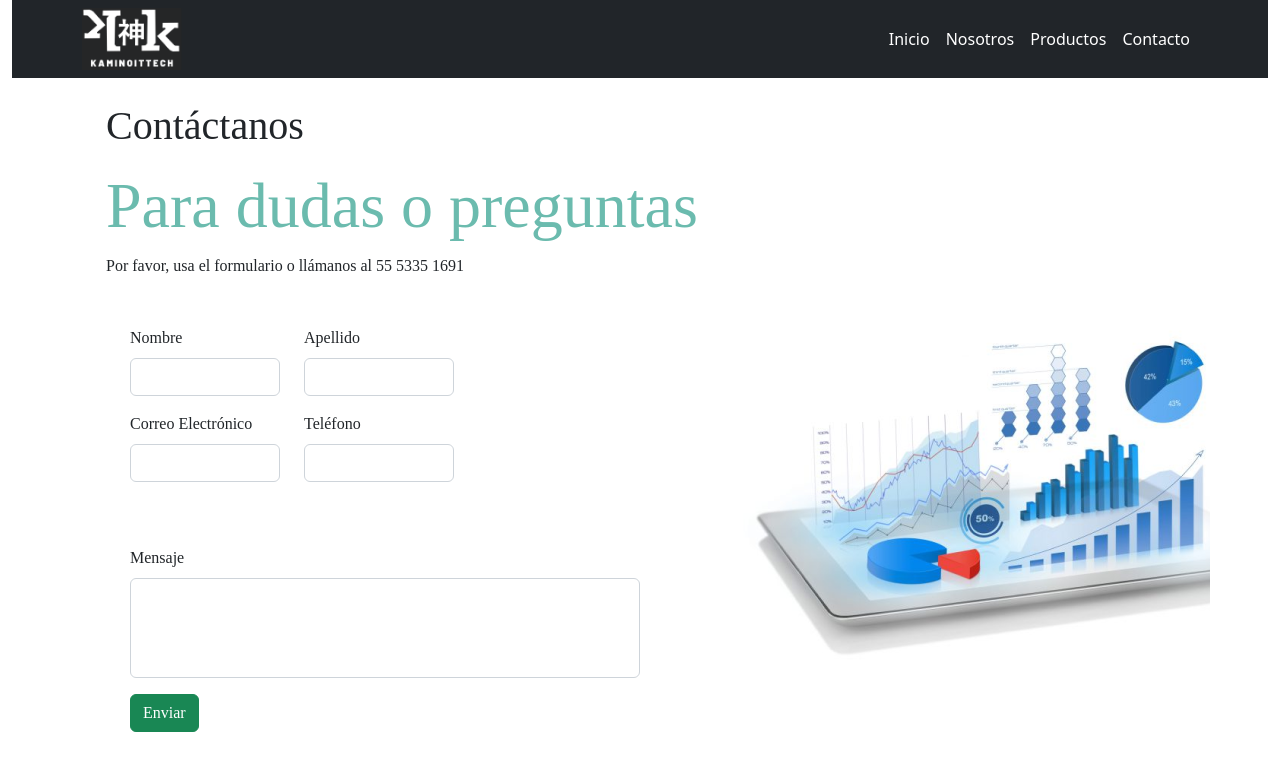
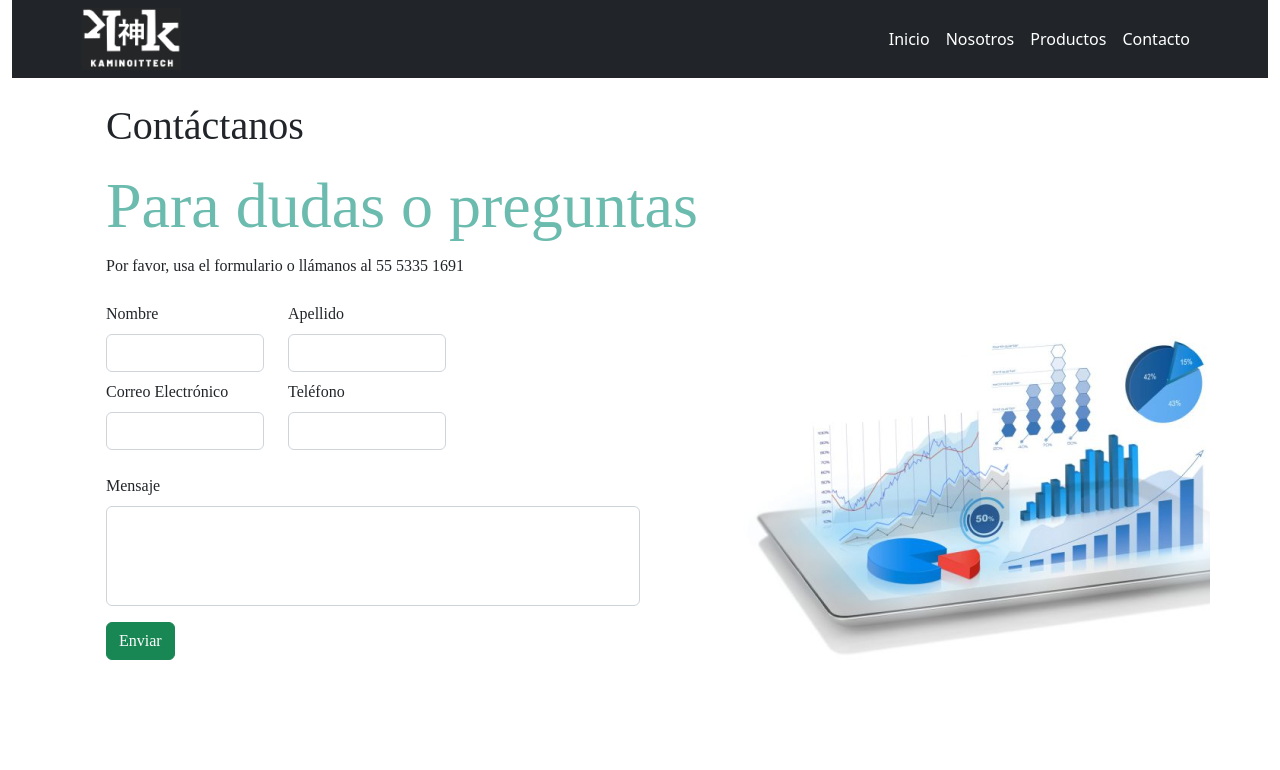
Before and after one commit to Mfitz-p/sitio-web, a React (Create React App) app: page /Contacto in a window 1280 px wide. Shown: the top 770 px of the page. Built offline with nearby package versions, Linux system fonts and the light colour scheme.

Commit message:
Cambio de clases en barra de Nav, reducción de scroll en página contactos

```diff
--- a/src/App.css
+++ b/src/App.css
@@ -9,7 +9,7 @@
     background-repeat: no-repeat;
   }
 
-  .asd {
+  .Navtexto {
     text-decoration: none;
     color: white;
   }
--- a/src/App.js
+++ b/src/App.js
@@ -11,11 +11,11 @@ function App() {
   <BrowserRouter>
     <Container fluid>
       <Routes>
-        <Route path='/Inicio' element={<Inicio/>}/>
+        <Route path='/' element={<Inicio/>}/>
         <Route path='/Contacto' element={<Contacto/>}/>
         <Route path='/Nosotros' element={<Nosotros/>}/>
         <Route path='/Productos' element={<Productos/>}/>
-        <Route path='/' element={<Navigate to='/Inicio'/>}/>
+        <Route path='/Inicio' element={<Navigate to='/'/>}/>
         <Route path='*' element={<Pagina404/>}/>
       </Routes>
     </Container>
--- a/src/Components/Footer.js
+++ b/src/Components/Footer.js
@@ -10,7 +10,8 @@ function Footer() {
         <Container fluid className="bg-dark text-baseline text-white" style={{position: "fixed", bottom: 0, width:"100%"}}>
             <Row>
                 <Col md={3} >
-                    <div className="d-flex aligns-items-center justify-content-center"><Image fluid src={logo} alt='logo' style={{ width: "100px", position: "relative", top: "30px" }} /></div>
+                    <div className="d-flex aligns-items-center justify-content-center">
+                <Image fluid src={logo} alt='logo' style={{ width: "100px", position: "relative", top: "30px" }} /></div>
                 </Col>
                 <Col md={3} style={{ fontSize: "30px", padding: "20px" }}>Oficinas
                     <div style={{ fontSize: "10px" }}><i class="bi bi-geo-alt"></i> Berlín 43, piso 2, Coyoacán, CDMX</div>
--- a/src/Components/Navbar.js
+++ b/src/Components/Navbar.js
@@ -15,10 +15,10 @@ const Navbar = () => {
         <Container>
             <Image fluid src={logo} alt='logo' style={{ width: "100px", position: "relative" }} />
             <Nav >
-            <Nav.Link> <NavLink  className='asd' to="/Inicio">Inicio</NavLink> </Nav.Link>
-            <Nav.Link> <NavLink className='asd' to="/Nosotros">Nosotros</NavLink> </Nav.Link>
-            <Nav.Link> <NavLink className='asd' to="/Productos">Productos</NavLink></Nav.Link>
-            <Nav.Link> <NavLink className='asd' to="/Contacto">Contacto</NavLink></Nav.Link>
+            <Nav.Link> <NavLink  className='Navtexto' to="/Inicio">Inicio</NavLink> </Nav.Link>
+            <Nav.Link> <NavLink className='Navtexto' to="/Nosotros">Nosotros</NavLink> </Nav.Link>
+            <Nav.Link> <NavLink className='Navtexto' to="/Productos">Productos</NavLink></Nav.Link>
+            <Nav.Link> <NavLink className='Navtexto' to="/Contacto">Contacto</NavLink></Nav.Link>
             </Nav>
         </Container>
       </NavbarRB>
--- a/src/Views/Contacto.js
+++ b/src/Views/Contacto.js
@@ -15,28 +15,27 @@ function Contacto() {
                     <div style={{ fontSize: "64px", color: "#6BBBAE" }}> Para dudas o preguntas </div>
                     <p >Por favor, usa el formulario o llámanos al 55 5335 1691</p>
                 </div>
-                <Form className="m-5" style={{ fontFamily: "Lora" }}>
-                    <Row   >
-                        <Form.Group className="mb-3" as={Col} md="2" controlId="formName">
+                <Form className="m-4" style={{ fontFamily: "Lora" }}>
+                    <Row >
+                        <Form.Group className="mb-2" as={Col} md="2" controlId="formName">
                             <Form.Label>Nombre</Form.Label>
                             <Form.Control type="text" placeholder="" />
                         </Form.Group>
-                        <Form.Group className="mb-3" as={Col} md="2" controlId="formLastName">
+                        <Form.Group className="mb-2" as={Col} md="2" controlId="formLastName">
                             <Form.Label>Apellido</Form.Label>
                             <Form.Control type="text" placeholder="" />
                         </Form.Group>
                     </Row>
-                    <Row className="mb-5">
-                        <Form.Group className="mb-3" as={Col} md="2" controlId="formEmail">
+                    <Row className="mb-4">
+                        <Form.Group  as={Col} md="2" controlId="formEmail">
                             <Form.Label>Correo Electrónico</Form.Label>
                             <Form.Control type="email" placeholder="" />
                         </Form.Group>
-                        <Form.Group className="mb-3" as={Col} md="2" controlId="formPhone">
+                        <Form.Group  as={Col} md="2" controlId="formPhone">
                             <Form.Label>Teléfono</Form.Label>
-                            <Form.Control type="number" placeholder="" />
+                            <Form.Control type="text" placeholder="" />
                         </Form.Group>
                     </Row>
-
                     <Form.Group className="mb-3" controlId="inputTextArea">
                         <Form.Label>Mensaje</Form.Label>
                         <Form.Control
```
